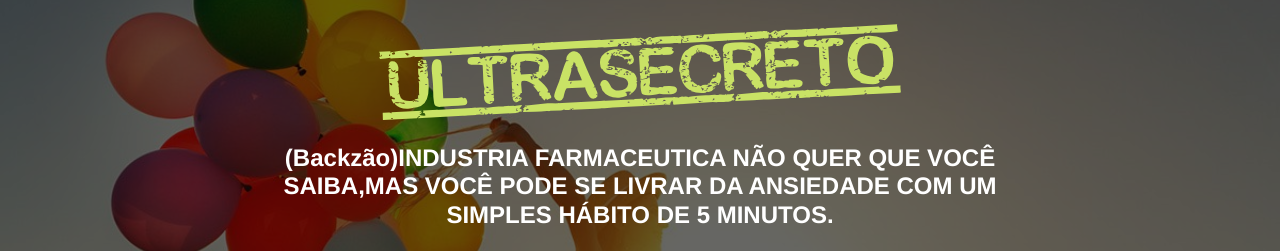
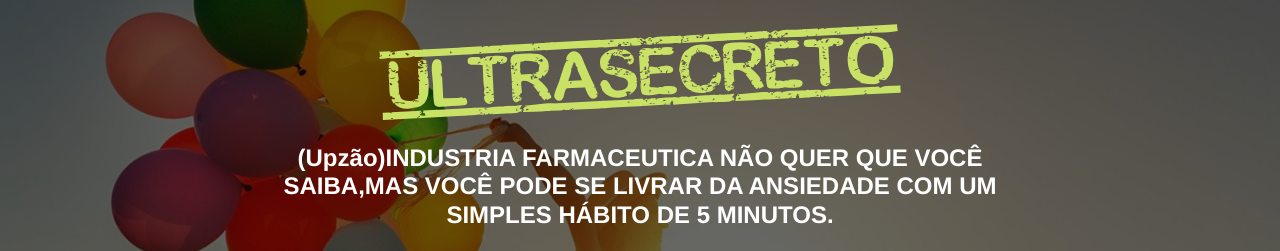
Before and after one commit to EvolveAds/MetodoAnsiedadecomentarios, a plain HTML site: page index.html in a window 1280 px wide. Shown: the top 251 px of the page. Drawn offline with nearby package versions, Linux system fonts and the light colour scheme; grey boxes are pictures that could not be loaded.

Commit message:
Update index.html

```diff
--- a/index.html
+++ b/index.html
@@ -56,7 +56,7 @@ src="https://www.facebook.com/tr?id=5267695246686302&ev=PageView&noscript=1"
             <img class="img-fluid" src="./assets/img/ultrasecreto.svg">
 
             <!-- Headline -->
-            <h4 class="my-4"><b>(Backzão)INDUSTRIA FARMACEUTICA NÃO QUER QUE VOCÊ SAIBA,MAS VOCÊ PODE SE LIVRAR DA ANSIEDADE COM UM SIMPLES HÁBITO DE 5 MINUTOS.</b></h4>
+            <h4 class="my-4"><b>(Upzão)INDUSTRIA FARMACEUTICA NÃO QUER QUE VOCÊ SAIBA,MAS VOCÊ PODE SE LIVRAR DA ANSIEDADE COM UM SIMPLES HÁBITO DE 5 MINUTOS.</b></h4>
 
             <!-- VSL -->
             <div style="position:relative;padding-top:56.25%;"><iframe id="panda-3dcfd39f-16c6-4579-b859-17760754bdb2" src="https://player-vz-f48dd8f4-64c.tv.pandavideo.com.br/embed/?v=3dcfd39f-16c6-4579-b859-17760754bdb2" style="border:none;position:absolute;top:0;left:0;" allow="accelerometer;gyroscope;autoplay;encrypted-media;picture-in-picture" allowfullscreen=true width="100%" height="100%"></iframe></div>
```
